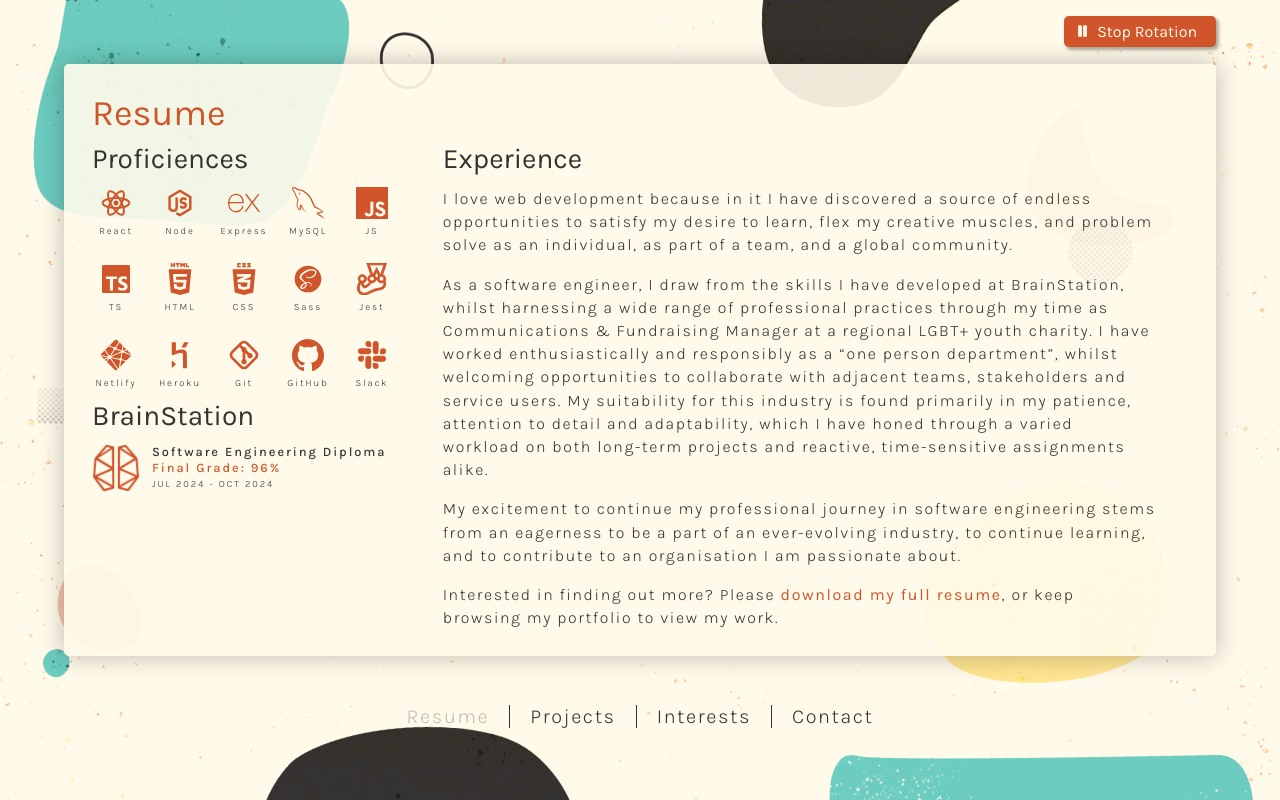
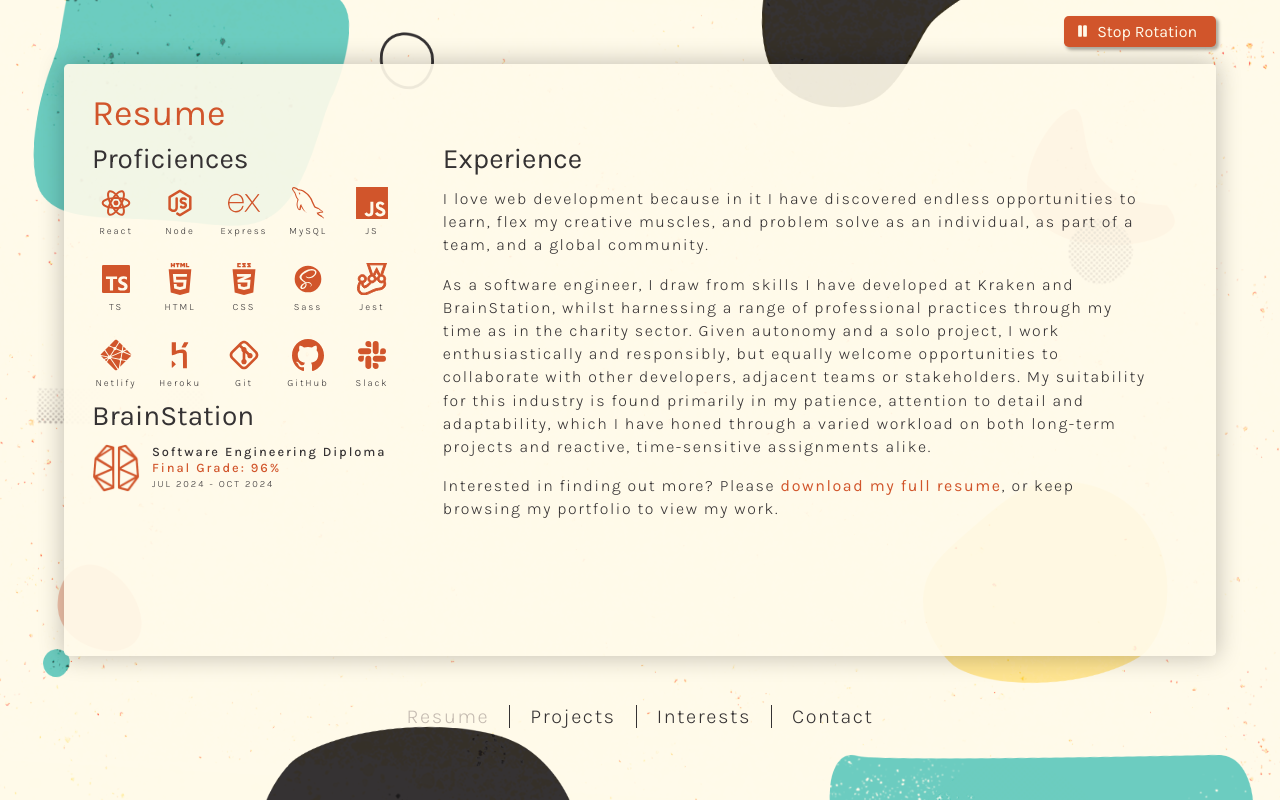
Before and after one commit to effie-fow/portfolio, a React (Vite) app: page /resume in a window 1280 px wide. Built offline with nearby package versions, Linux system fonts and the light colour scheme; a web font is replaced by a local one.

Commit message:
Update 'Experience' page blurb

```diff
--- a/src/components/Experience/Experience.jsx
+++ b/src/components/Experience/Experience.jsx
@@ -5,27 +5,20 @@ export const Experience = () => {
   return (
     <>
       <p className="experience__plain-text">
-        I love web development because in it I have discovered a source of
-        endless opportunities to satisfy my desire to learn, flex my creative
-        muscles, and problem solve as an individual, as part of a team, and a
-        global community.
+        I love web development because in it I have discovered endless
+        opportunities to learn, flex my creative muscles, and problem solve as
+        an individual, as part of a team, and a global community.
       </p>
       <p className="experience__plain-text">
-        As a software engineer, I draw from the skills I have developed at
-        BrainStation, whilst harnessing a wide range of professional practices
-        through my time as Communications & Fundraising Manager at a regional
-        LGBT+ youth charity. I have worked enthusiastically and responsibly as a
-        “one person department”, whilst welcoming opportunities to collaborate
-        with adjacent teams, stakeholders and service users. My suitability for
-        this industry is found primarily in my patience, attention to detail and
-        adaptability, which I have honed through a varied workload on both
-        long-term projects and reactive, time-sensitive assignments alike.
-      </p>
-      <p className="experience__plain-text">
-        My excitement to continue my professional journey in software
-        engineering stems from an eagerness to be a part of an ever-evolving
-        industry, to continue learning, and to contribute to an organisation I
-        am passionate about.
+        As a software engineer, I draw from skills I have developed at Kraken
+        and BrainStation, whilst harnessing a range of professional practices
+        through my time as in the charity sector. Given autonomy and a solo
+        project, I work enthusiastically and responsibly, but equally welcome
+        opportunities to collaborate with other developers, adjacent teams or
+        stakeholders. My suitability for this industry is found primarily in my
+        patience, attention to detail and adaptability, which I have honed
+        through a varied workload on both long-term projects and reactive,
+        time-sensitive assignments alike.
       </p>
       <p className="experience__plain-text">
         Interested in finding out more? Please{" "}
```
